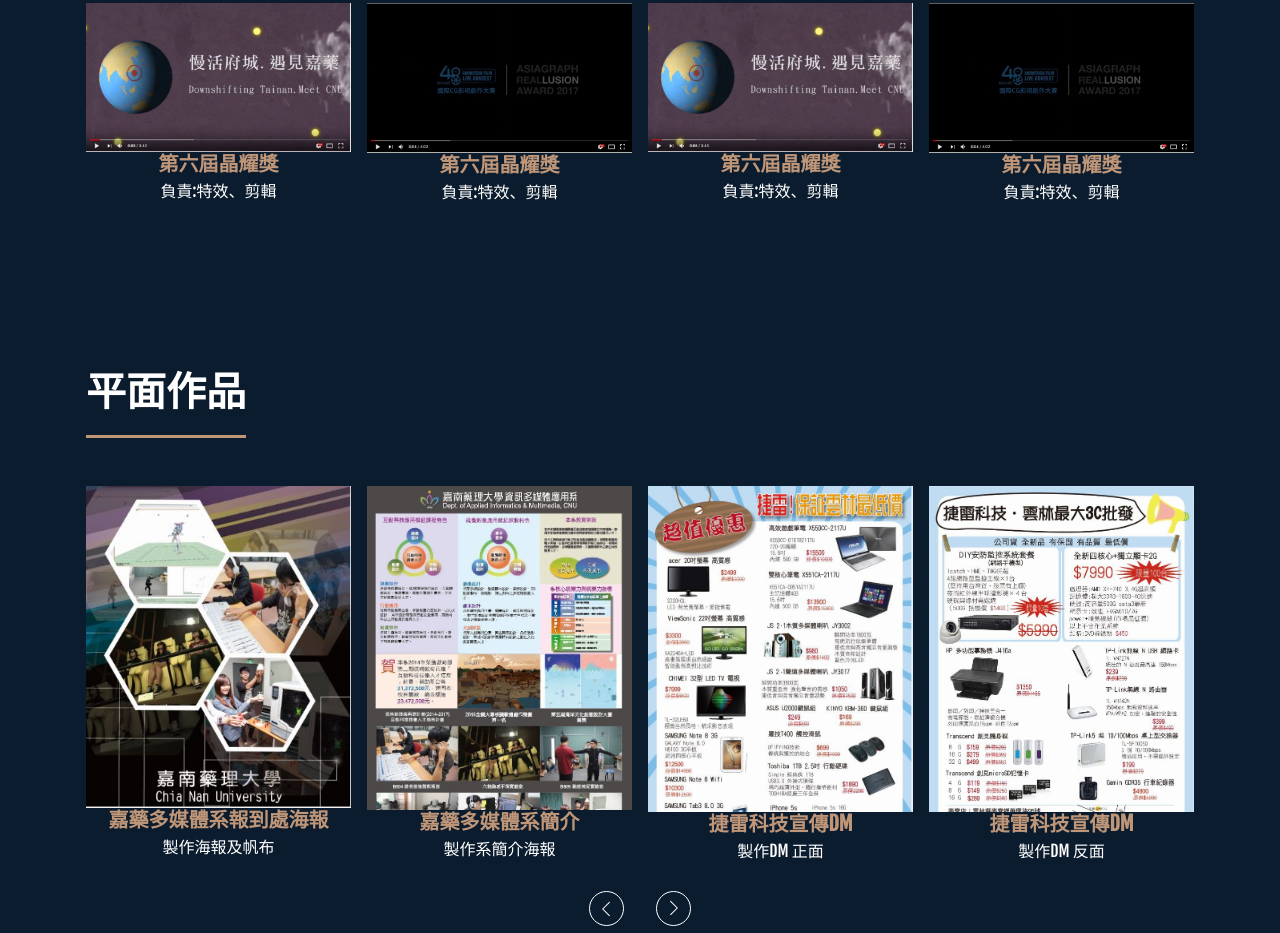
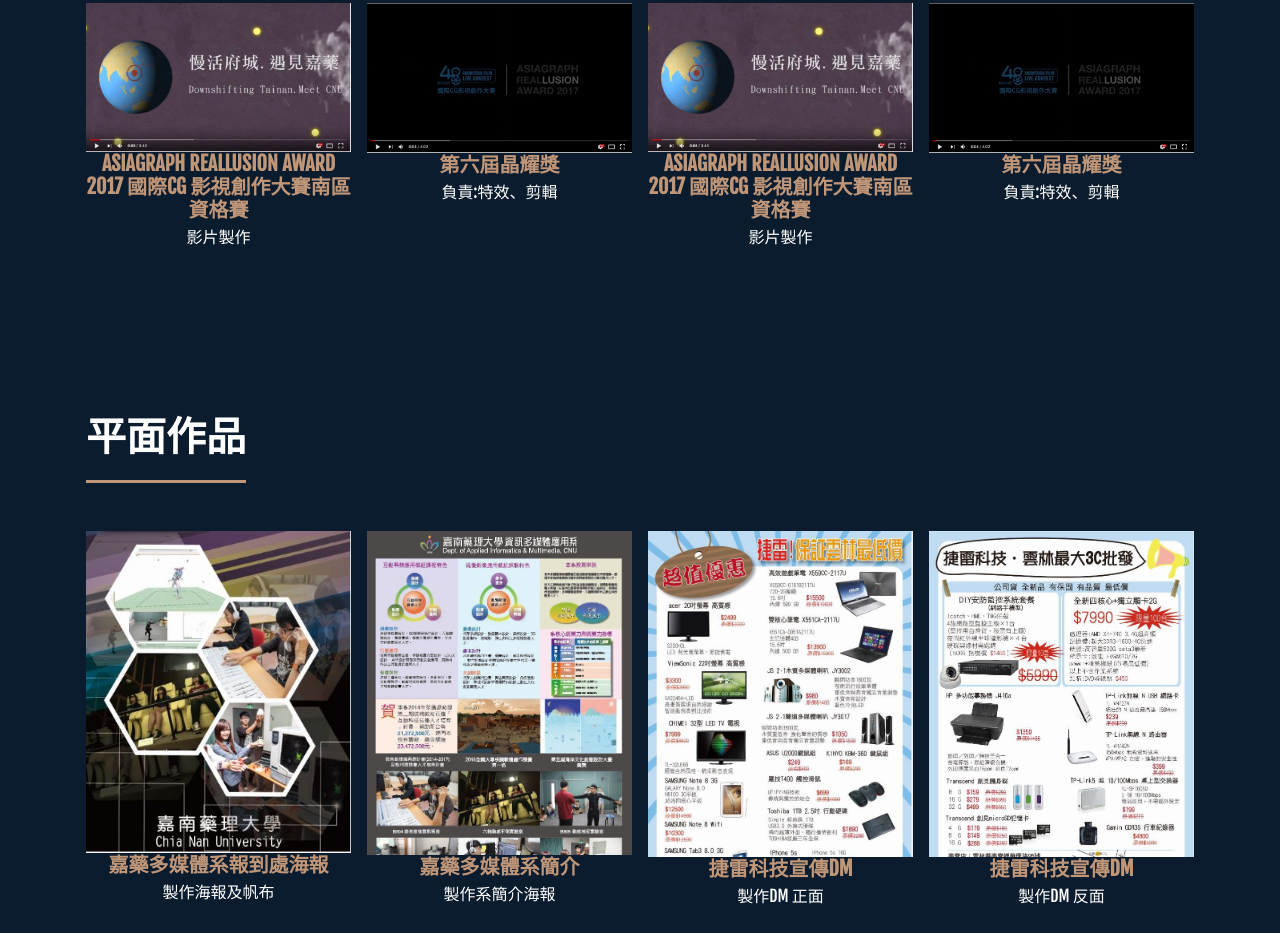
Before and after one commit to wendy8615/yawen, a plain HTML site: page index.html in a window 1280 px wide. Shown: the part 3633-4566 px from the top of the page. Drawn offline with nearby package versions, Linux system fonts and the light colour scheme; files whose address does not match are found by name.

Commit message:
index update1015

```diff
--- a/index.html
+++ b/index.html
@@ -315,10 +315,10 @@
 								<a data-fancybox data-type="iframe" class="fancybox" href="https://www.youtube.com/embed/nZk66R0YNC4">
 									<img class="image" src="img/video001.png" alt="">
 								</a>
-									<h5 class="thumbnail-title">第六屆晶耀獎</h5>
+									<h5 class="thumbnail-title">ASIAGRAPH REALLUSION AWARD 2017 國際CG 影視創作大賽南區資格賽</h5>
 
 
-								<p class="thumbnail-text">負責:特效、剪輯
+								<p class="thumbnail-text">影片製作
 								</p>
 							</div>
 							<div class="thumbnail">
```
